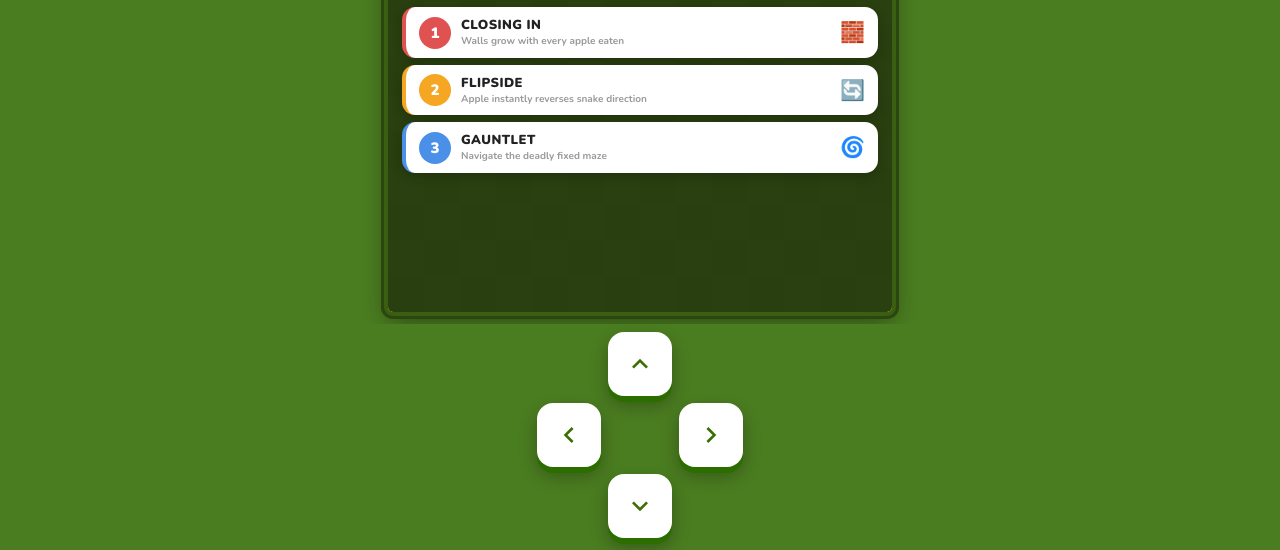
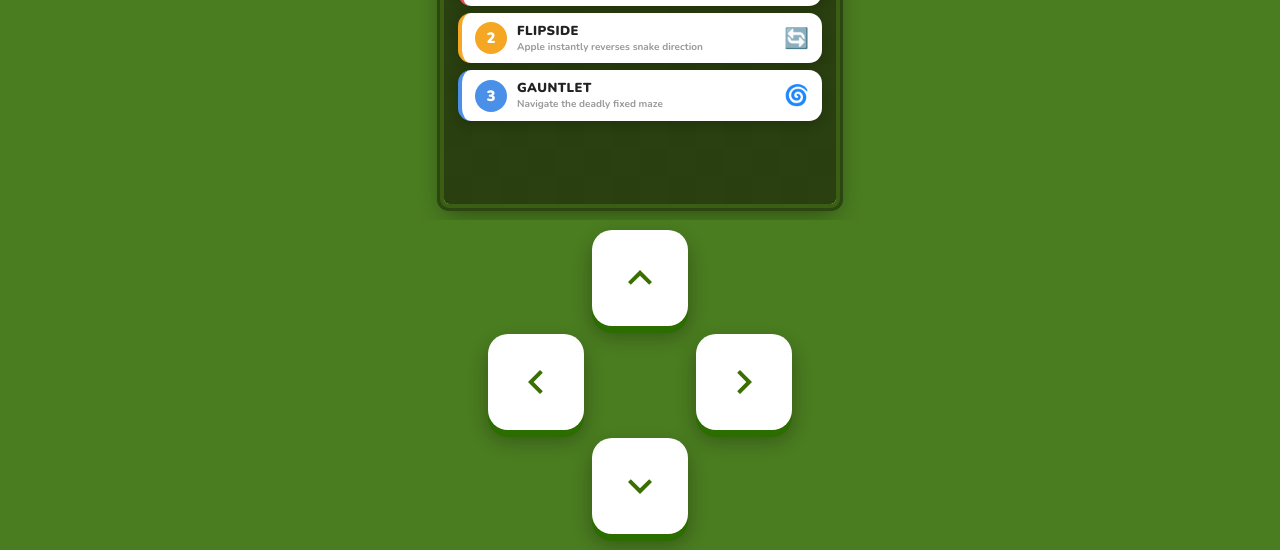
Before and after one commit to UDAY2031/Projects, a plain HTML site: page index.html in a window 1280 px wide. Shown: the part 250-800 px from the top of the page. Drawn offline with nearby package versions, Linux system fonts and the light colour scheme.

Commit message:
Update index.html

```diff
--- a/index.html
+++ b/index.html
@@ -116,28 +116,29 @@
 #dpad-wrap{
   flex-shrink:0;
   display:flex;align-items:center;justify-content:center;
-  padding:8px 0 12px;
+  padding:10px 0 16px;
 }
 #dpad{
   display:grid;
   grid-template:". U ." "L . R" ". D .";
-  grid-template-columns:64px 64px 64px;
-  grid-template-rows:64px 64px 64px;
-  gap:7px;
+  grid-template-columns:min(22vw,96px) min(22vw,96px) min(22vw,96px);
+  grid-template-rows:min(22vw,96px) min(22vw,96px) min(22vw,96px);
+  gap:8px;
 }
 .dp{
-  background:#fff;border:none;border-radius:16px;
+  background:#fff;border:none;border-radius:20px;
   display:flex;align-items:center;justify-content:center;
   cursor:pointer;
-  box-shadow:0 6px 0 #2c6d00, 0 9px 18px rgba(0,0,0,.28);
+  box-shadow:0 7px 0 #2c6d00, 0 10px 20px rgba(0,0,0,.3);
   transition:box-shadow .06s,transform .06s;
   touch-action:none;
+  -webkit-user-select:none;
 }
 .dp:active,.dp.pr{
   box-shadow:0 2px 0 #2c6d00, 0 4px 8px rgba(0,0,0,.2);
-  transform:translateY(4px);
+  transform:translateY(5px);
 }
-.dp svg{width:32px;height:32px;fill:#3a7000;}
+.dp svg{width:min(11vw,48px);height:min(11vw,48px);fill:#3a7000;}
 #dp-U{grid-area:U;} #dp-L{grid-area:L;} #dp-R{grid-area:R;} #dp-D{grid-area:D;}
 @keyframes pop{from{opacity:0;transform:scale(.6);}to{opacity:1;transform:scale(1);}}
 </style>
```
